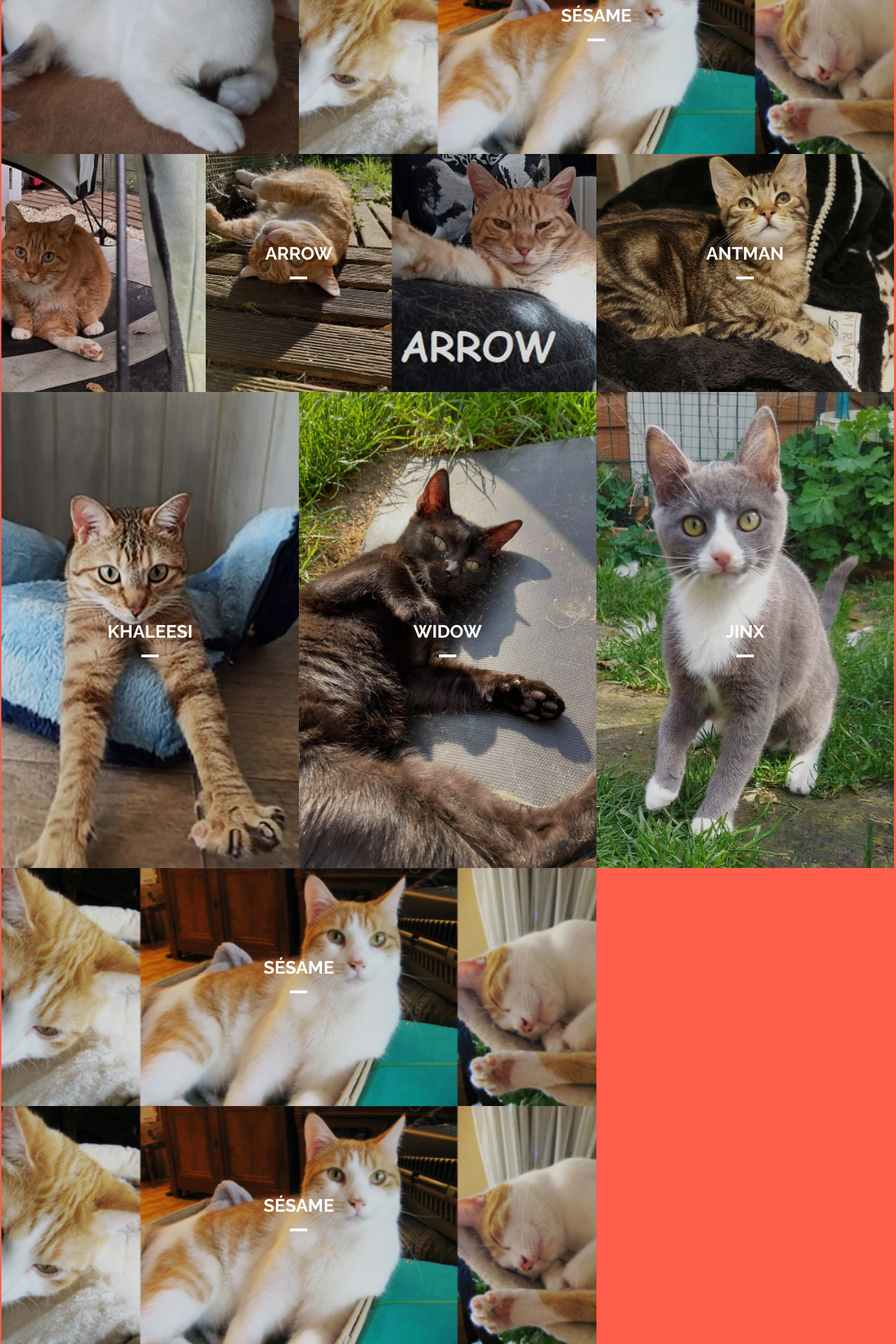
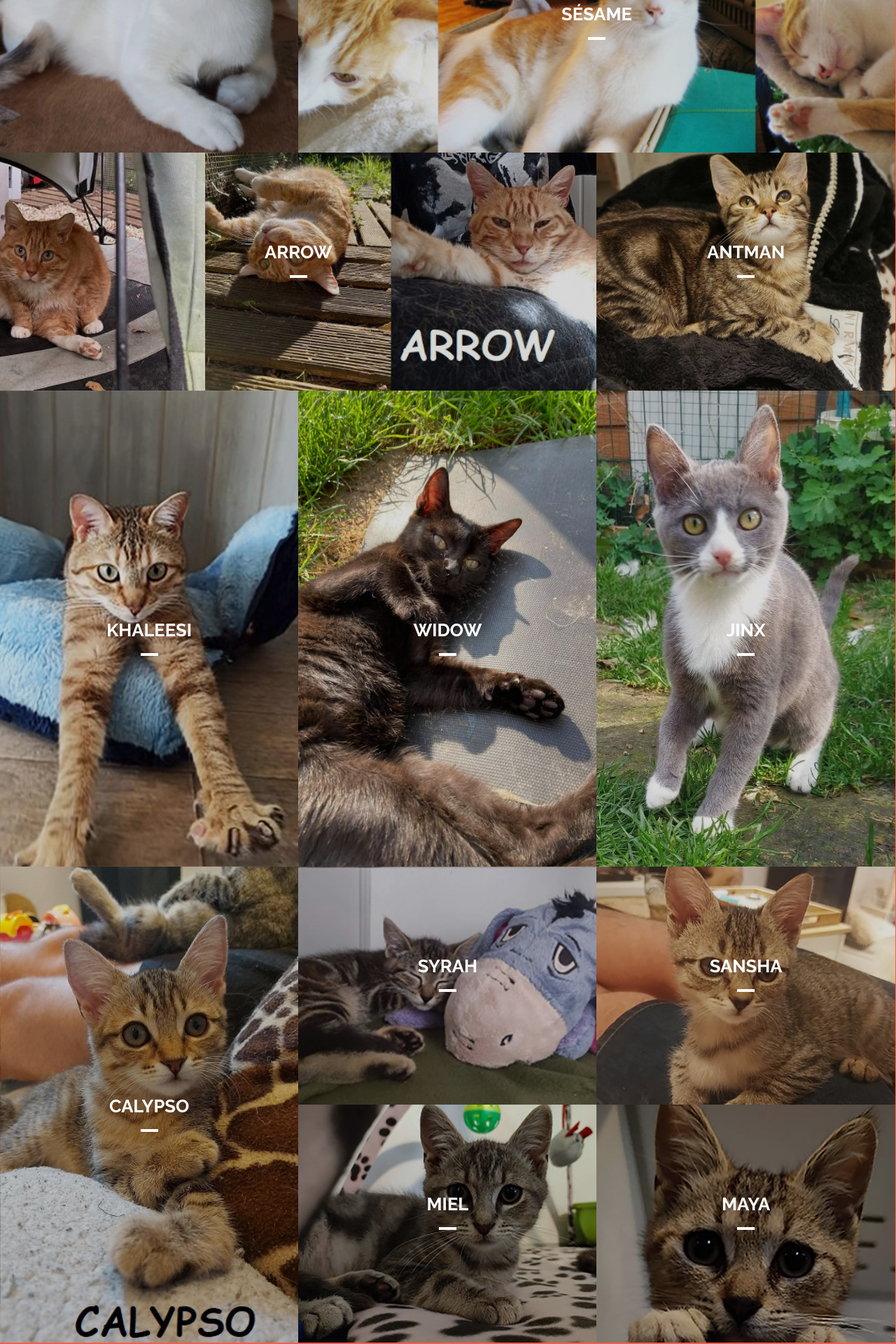
Before and after one commit to Altazitaz/HandiCats, a PHP site: page /adoption in a window 1280 px wide. Shown: the part 2720-4640 px from the top of the page at 70% size. Run offline with PHP 8.4, Linux system fonts and the light colour scheme; some libraries are stand-ins or nearby versions.

Commit message:
add new cats and go online

```diff
--- a/accueil/index.php
+++ b/accueil/index.php
@@ -88,7 +88,7 @@
                     <h3>Ils parlent de nous</h3><br>
                     <p>Passage de l'association dans l'émission “30 millions d'amis” !
                     <br><br>
-                    L’Association Handi’Cats a été mis à l’honneur lors de l’émission du 25 janvier 2015.
+                    L’Association Handi’Cats a été mise à l’honneur lors de l’émission du 25 janvier 2015.
                     La fondation <span>30 Millions d’amis</span> a pris la direction de Beaumont-le-Roger, dans le département de l’Eure afin de rencontrer Alysson et ses protégés, mais également les personnes qui l’entourent et l’aident dans ses nombreuses démarches.
                     <br><br>
                     Si vous souhaitez découvrir le reportage ou le revoir, il est disponible <a href="https://www.youtube.com/watch?v=gYEQJtBQZJo" target="_blank" class="event">-ici-</a>.</p><br><br><br>
--- a/adoption/index.php
+++ b/adoption/index.php
@@ -8,9 +8,6 @@ include('../inc/header.php');
 	<div class="sous-legende">
 		<p>Ci-dessous sont présentés les chats qui sont prêts à être adoptés. Selon le lieu où ils se trouvent et si les conditions le permettent un co-voiturage peut-être organisé. Si vous souhaitez postuler pour une adoption, n’hésitez pas à contacter Samantha, la responsable «Adoption» à l'adresse suivante handicats.adoptions@gmail.com ou via le formulaire de contact.</p>
 	</div>
-
-
-	<Section class="gallery">
 
 	<div class="gridywrap">
 		<div class="gridy-2 gridyhe-1">
@@ -115,7 +112,7 @@ include('../inc/header.php');
 				<p class="gridwhen"><i class="fa-solid fa-paw"></i>Née le 15/07/2021, Européen tigrée et blanc non LOOF</p>
 				<p class="gridwho"><i class="fa-solid fa-briefcase-medical"></i> Pucée, vaccinée, testée FIV/FELV négative, castrée, déparasitée int/ext</p>
 			</div>
-				<p class="gridexerpt"> Xéna peut être craintive au premier abord mais une fois la confiance établie, c'est une petite minette curieuse et très gentille qui saura apprécier les calins et caresses. Très gourmande et joueuse, Xéna est habituée à vivre avec chien et chats et elle aura besoin d'au moins un autre chat sociable dans sa future maison.S</p>
+			<p class="gridexerpt"> Xéna peut être craintive au premier abord mais une fois la confiance établie, c'est une petite minette curieuse et très gentille qui saura apprécier les calins et caresses. Très gourmande et joueuse, Xéna est habituée à vivre avec chien et chats et elle aura besoin d'au moins un autre chat sociable dans sa future maison.</p>
 			<a href="https://www.facebook.com/Association-HandiCats-Adoptions-681342371878793/photos/a.681720511840979/5055887194424267"  target="_blank" class="grid-btn grid-more"><span>Me découvrir</span> <i class="fa fa-plus"></i></a>
 			</div>
 		</div>
@@ -211,51 +208,89 @@ include('../inc/header.php');
 			<h3>Jinx</h3>
 			<div class="gridmeta">
 				<p class="gridwhen"><i class="fa-solid fa-paw"></i>Née le 12/10/2021, Europpéen bleue et blanche non LOOF</p>
-					<p class="gridwho"><i class="fa-solid fa-briefcase-medical"></i> Pucée, vaccinée, testée FIV/FELV négative, castrée, déparasitée int/ext</p>
+				<p class="gridwho"><i class="fa-solid fa-briefcase-medical"></i> Pucée, vaccinée, testée FIV/FELV négative, stérilisée, déparasitée int/ext</p>
 			</div>
-				<p class="gridexerpt verticale">Khaleesi est une minette de seulement 2 ans qui a toute la vie devant elle, joueuse et très câline, elle aime s'exprimer vocalement. Elle a un caractère bien trempé et une grande sensibilité, ce qui fait qu'elle a du mal à gérer la contrainte ou le moindre changement dans son quotidien. Amputée d'une de ses pattes arrières, et n'ayant plus qu'un doigt à l'autre patte, elle ne peut pas sauter, mais simplement se hisser à l'aide de ses pattes avant. Elle devra être surveillée toute sa vie et nous souhaitons trouver une famille relativement proche géographiquement de l'association pour qu'elle puisse consulter nos vétérinaires en cas de problème avec sa patte. Vu son caractère, un placement sans animaux ni enfants (ou grands) est recherché.</p>
-				<a href="https://www.facebook.com/Association-HandiCats-Adoptions-681342371878793/photos/a.681720511840979/5281699218509729" target="_blank" class="grid-btn grid-more"><span>Me découvrir</span> <i class="fa fa-plus"></i></a>
+			<p class="gridexerpt verticale">Jinx est une jolie petite minette sociable et hyperactive. Trouvée errante avec de forts troubles neurologiques, il s'est avéré qu'elle été atteinte d'otites profondes qui bouchaient totalement ses 2 conduits auditifs. Après un long traitement, Jinx a beaucoup récupéré mais elle reste handicapée. Elle est aujourd'hui ataxique (elle a de légères pertes d'équilibre et une démarche chaloupée) et totalement sourde. Cela ne l'empêche pas de vivre sa vie et d'être une petite chipie qui, comme tout chaton, aime faire des bêtises. Très joueuse elle aura besoin d'un autre chat qui saura terminer son éducation. Il faudra aménager un petit peu son environnement et faire attention qu'elle ne puisse pas grimper trop haut car elle pourrait en tomber ou ne pas savoir en redescendre vu qu’elle est très fofolle et kamikaze. Si une tornade pour pimenter et égayer votre quotidien ne vous fait pas peur, c’est elle qu’il vous faut !</p>
+			<a href="https://www.facebook.com/Association-HandiCats-Adoptions-681342371878793/photos/5281699218509729" target="_blank" class="grid-btn grid-more"><span>Me découvrir</span> <i class="fa fa-plus"></i></a>
 			</div>
 		</div>
 
-			<div class="gridy-2 gridyhe-1">
-				<div class="gridimg" style="background-image: url(../assets/img/adoption/sesameR.jpg)">&nbsp;</div>
+		<div class="gridy-1 gridyhe-2 ">
+			<div class="gridimg" style="background-image: url(../assets/img/adoption/calypsoR.jpg)">&nbsp;</div>
 
-				<div class="gridinfo">
-				<h3>Sésame</h3>
+			<div class="gridinfo verticale">
+			<h3>Calypso</h3>
 			<div class="gridmeta">
-					<p class="gridwhen"><i class="fa-solid fa-paw"></i>Né le 01/04/17, Européenne roux et blanc non LOOF</p>
-					<p class="gridwho"><i class="fa-solid fa-briefcase-medical"></i> Pucé, vacciné, testé FIV/FELV négatif, stérilisé, déparasité int/ext</p>
+				<p class="gridwhen"><i class="fa-solid fa-paw"></i>Née le 25/04/2022, Européen tigrée non LOOF</p>
+				<p class="gridwho"><i class="fa-solid fa-briefcase-medical"></i> Pucée, vaccinée, déparasitée int/ext</p>
 			</div>
-				<p class="gridexerpt">Comme tous les chats, Sésame est adorable, dynamique, curieux et joueur. Il aimera votre compagnie et les caresses et calins que vous pourrez lui faire. Très affectueux, vous ne pourrez que craquer sur sa bouille d'ange ! Il est adoptable avec une de ses soeurs Cayenne ou Mélisse ou sinon dans un foyer ayant un chat sympa voir 2 maximum. Il aura surement besoin d'une alimentation pour problème urinaire (probablement à vie) trouvable facilement chez votre vétérinaire.</p>
-				<a href="https://www.facebook.com/Association-HandiCats-Adoptions-681342371878793/photos/a.681720511840979/2284559868223694" target="_blank" class="grid-btn grid-more"><span>Me découvrir </span> <i class="fa fa-plus"></i></a>
+			<p class="gridexerpt verticale">Calypso est une jolie petite minette arrivée avec ses 2 frère et soeur. Elle est née avec une malformation des 2 pattes avant dite "TwistyCat". Cela ne l'empêche pas de vivre quasi normalement, elle se tient toujours, au repos, sur l'arrière de son corps comme un petit suricate. Il faudra faire attention à ce qu'elle ne puisse pas grimper trop haut et donc soit obligée de sauter et se réceptionner sur l'avant de son corps au risque de se casser une patte. Étant un chaton biberonné, elle est très pot de colle, c'est la plus débrouillarde et la plus indépendante de sa portée. Elle vit avec d'autres chats, des chiens et des enfants. Elle peut être adoptée en duo avec sa soeur Shansa, un autre de nos chatons, ou dans un foyer ayant déjà au moins un chat très sociable comme elle.<br><br>
+			Obligation de stérilisation pour ses 6 mois, un chèque de caution sera demandé et détruit sur justificatif vétérinaire
+			</p>
+			<a href="https://www.facebook.com/Association-HandiCats-Adoptions-681342371878793/photos/pcb.5699750146704632/5699739500039030/" target="_blank" class="grid-btn grid-more"><span>Me découvrir</span> <i class="fa fa-plus"></i></a>
 			</div>
 		</div>
 
-			<div class="gridy-2 gridyhe-1">
-				<div class="gridimg" style="background-image: url(../assets/img/adoption/sesameR.jpg)">&nbsp;</div>
+		<div class="gridy-1 gridyhe-1">
+			<div class="gridimg" style="background-image: url(../assets/img/adoption/syrahR.jpg)">&nbsp;</div>
+			<div class="gridinfo">
+			<h3>Syrah</h3>
+			<div class="gridmeta">
+				<p class="gridwhen"><i class="fa-solid fa-paw"></i>Née le 22/05/2022, Européen  torbie (tigrée avec de jolies mèches rousses) non LOOF</p>
+				<p class="gridwho"><i class="fa-solid fa-briefcase-medical"></i> Pucée, vaccinée, déparasitée int/ext</p>
+			</div>
+			<p class="gridexerpt"> Syrah est une vraie coquine, très joueuse et toujours joyeuse, elle peut avoir peur de l'inconnu au départ mais elle se transforme très vite en machine a ronrons malgré ce qu'elle a vécu. A adopter par 2 ou avec au moins un autre chat dans son futur foyer.</p>
+			<a href="https://www.facebook.com/Association-HandiCats-Adoptions-681342371878793/photos/pcb.5699750146704632/5699749556704691/"  target="_blank" class="grid-btn grid-more"><span>Me découvrir</span> <i class="fa fa-plus"></i></a>
+			</div>
+		</div>
+
+		<div class="gridy-1 gridyhe-1">
+			<div class="gridimg" style="background-image: url(../assets/img/adoption/sanshaR.jpg)">&nbsp;</div>
 
 			<div class="gridinfo">
-				<h3>Sésame</h3>
+			<h3>Sansha</h3>
 			<div class="gridmeta">
-					<p class="gridwhen"><i class="fa-solid fa-paw"></i>Né le 01/04/17, Européenne roux et blanc non LOOF</p>
-					<p class="gridwho"><i class="fa-solid fa-briefcase-medical"></i> Pucé, vacciné, testé FIV/FELV négatif, stérilisé, déparasité int/ext</p>
+				<p class="gridwhen"><i class="fa-solid fa-paw"></i>Née le 25/04/2022, Européen tigrée non LOOF</p>
+				<p class="gridwho"><i class="fa-solid fa-briefcase-medical"></i> Pucée, vaccinée, déparasitée int/ext</p>
 			</div>
-				<p class="gridexerpt">Comme tous les chats, Sésame est adorable, dynamique, curieux et joueur. Il aimera votre compagnie et les caresses et calins que vous pourrez lui faire. Très affectueux, vous ne pourrez que craquer sur sa bouille d'ange ! Il est adoptable avec une de ses soeurs Cayenne ou Mélisse ou sinon dans un foyer ayant un chat sympa voir 2 maximum. Il aura surement besoin d'une alimentation pour problème urinaire (probablement à vie) trouvable facilement chez votre vétérinaire.</p>
-				<a href="https://www.facebook.com/Association-HandiCats-Adoptions-681342371878793/photos/a.681720511840979/2284559868223694" target="_blank" class="grid-btn grid-more"><span>Me découvrir </span> <i class="fa fa-plus"></i></a>
+			<p class="gridexerpt">Shansa, soeur de Calypso est née, elle aussi avec une malformation des 2 pattes avant dite "TwistyCat". Sa patte avant gauche s'est bien redressée avec la croissance mais la droite restera ainsi. Cela ne l'empêche pas de vivre quasi normalement. Câline et pot de colle, c'est un chaton qui recherche la compagnie de ses humains. Très joueuse et très propre, elle vit avec d'autres chats, des chiens et des enfants. </p>
+			<a href="https://www.facebook.com/Association-HandiCats-Adoptions-681342371878793/photos/pcb.5699750146704632/5699744340038546/" target="_blank" class="grid-btn grid-more"><span>Me découvrir</span> <i class="fa fa-plus"></i></a>
+			</div>
+		</div>
+
+		<div class="gridy-1 gridyhe-1">
+			<div class="gridimg" style="background-image: url(../assets/img/adoption/mielR.jpg)">&nbsp;</div>
+
+			<div class="gridinfo">
+			<h3>Miel</h3>
+			<div class="gridmeta">
+				<p class="gridwhen"><i class="fa-solid fa-paw"></i>Né le 25/04/2022, Européen tigré non LOOF</p>
+				<p class="gridwho"><i class="fa-solid fa-briefcase-medical"></i> Pucé, vacciné, déparasité int/ext</p>
+			</div>
+			<p class="gridexerpt">Miel est le plus sociable de la portée, un petit farceur qui aime bien avoir l'attention pour lui, très câlin, curieux et joueur. Le fait d'avoir beaucoup manqué de nourriture l'a rendu très (trop) gourmand, il faudra par la suite surveiller sa prise de poids. A adopter par 2 ou avec au moins un autre chat dans son futur foyer. </p>
+			<a href="https://www.facebook.com/Association-HandiCats-Adoptions-681342371878793/photos/pcb.5690016711011309/5690010401011940/" target="_blank" class="grid-btn grid-more"><span>Me découvrir</span> <i class="fa fa-plus"></i></a>
+			</div>
+		</div>
+
+		<div class="gridy-1 gridyhe-1">
+			<div class="gridimg" style="background-image: url(../assets/img/adoption/mayaR.jpg)">&nbsp;</div>
+
+			<div class="gridinfo">
+			<h3>Maya</h3>
+			<div class="gridmeta">
+				<p class="gridwhen"><i class="fa-solid fa-paw"></i>Née le 25/04/2022, Européen tigrée non LOOF</p>
+				<p class="gridwho"><i class="fa-solid fa-briefcase-medical"></i> Pucée, vaccinée, déparasitée int/ext</p>
+			</div>
+			<p class="gridexerpt">Arrivée avec sa maman et ses 2 frères, Maya est une petite chipie qui reste trouillarde au premier abord mais fait très vite des câlins et réclame des papouilles. Elle a une petite particularité : les paupières de ses yeux sont tombantes ce qui lui donne un charme fou et elle a des chaussettes blanche seulement a l'arrière. A adopter par 2 ou avec au moins un autre chat dans son futur foyer.</p>
+			<a href="https://www.facebook.com/Association-HandiCats-Adoptions-681342371878793/photos/pcb.5690016711011309/5690011987678448/" target="_blank" class="grid-btn grid-more"><span>Me découvrir</span> <i class="fa fa-plus"></i></a>
 			</div>
 		</div>
 	</div>
-	</Section>
-	<br>
+	<div class="ghost">
+		<p>texte d'aide</p>
+	</div>
 
 
-
-
-
-
-	<!-- ********************BANDE DON**********************- -->
-	<?php include('../inc/bande-don.php');?>
 	<!-- ********************CONTACT**********************- -->
 	<?php include('../inc/contact.php');?>
 
--- a/css/contact.css
+++ b/css/contact.css
@@ -4,6 +4,10 @@
     width: 70%;
     margin: 0 auto;
     margin-top: 5%;
+}
+
+.contenerContact .sous-legende.contact{
+    margin-top: 2%;
 }
 
 .erreur {
--- a/css/header.css
+++ b/css/header.css
@@ -190,6 +190,7 @@ nav li a {
 nav li a:hover {
     color: #FF5E4D;
     border-bottom: #FF5E4D 1px solid;
+    text-align: center;
     opacity: .6;
     font-weight: 600;
 }
--- a/css/style-animaux.css
+++ b/css/style-animaux.css
@@ -11,17 +11,22 @@
     margin-top: 14%;
 }
 
-
-
 /*-------------------------------GALLERY--------------------------------*/
 
 
-.gallery{
+/* section.gallery{
     box-sizing: border-box;
     width: 100%;
     margin: 3% auto;
-    border: 2px solid rgb(0, 68, 255);
+    border: 15px solid rgb(0, 68, 255);
 
+}   */
+.gridywrap{
+  margin-bottom: 5%;
+}
+.ghost p{
+  min-height: 10px;
+  color: white;
 }
 
 .gridywrap div[class*=gridy] {
@@ -229,10 +234,6 @@
     padding-top: 5%;
 
   }
-
-
-
-
 
 
 
--- a/inc/contact.php
+++ b/inc/contact.php
@@ -134,8 +134,8 @@ if (isset($_POST['validation'])) //ce sont des conditions à respecter pour voir
 		<h2>Contactez-nous</h2>
 		<hr>
 
-		<div class="sous-legende">
-			<p style="text-align: center;">N’hésitez pas à nous contacter pour nous demander de plus amples informations via ce formulaire. Nous mettrons tout en oeuvre pour y répondre.</p>
+		<div class="sous-legende contact">
+			<p style="text-align: center">N’hésitez pas à nous contacter pour nous demander de plus amples informations via ce formulaire. Nous mettrons tout en oeuvre pour y répondre.</p>
 		</div>
 
 		<form method="post" action="#partie-contact">
```
Also changed, not shown: aide/index.php (added, +144 -0 lines), css/slide-mobile.js (deleted, +0 -11 lines), css/style-accueil.css (+38 -4 lines), assets/img/adoption/calypsoR.jpg (added), assets/img/adoption/mayaR.jpg (added), assets/img/adoption/mielR.jpg (added), assets/img/adoption/sanshaR.jpg (added), assets/img/adoption/syrahR.jpg (added), virement/virement.php (renamed from virement/index.php). Lines whose indentation alone changed are shown as unchanged.
